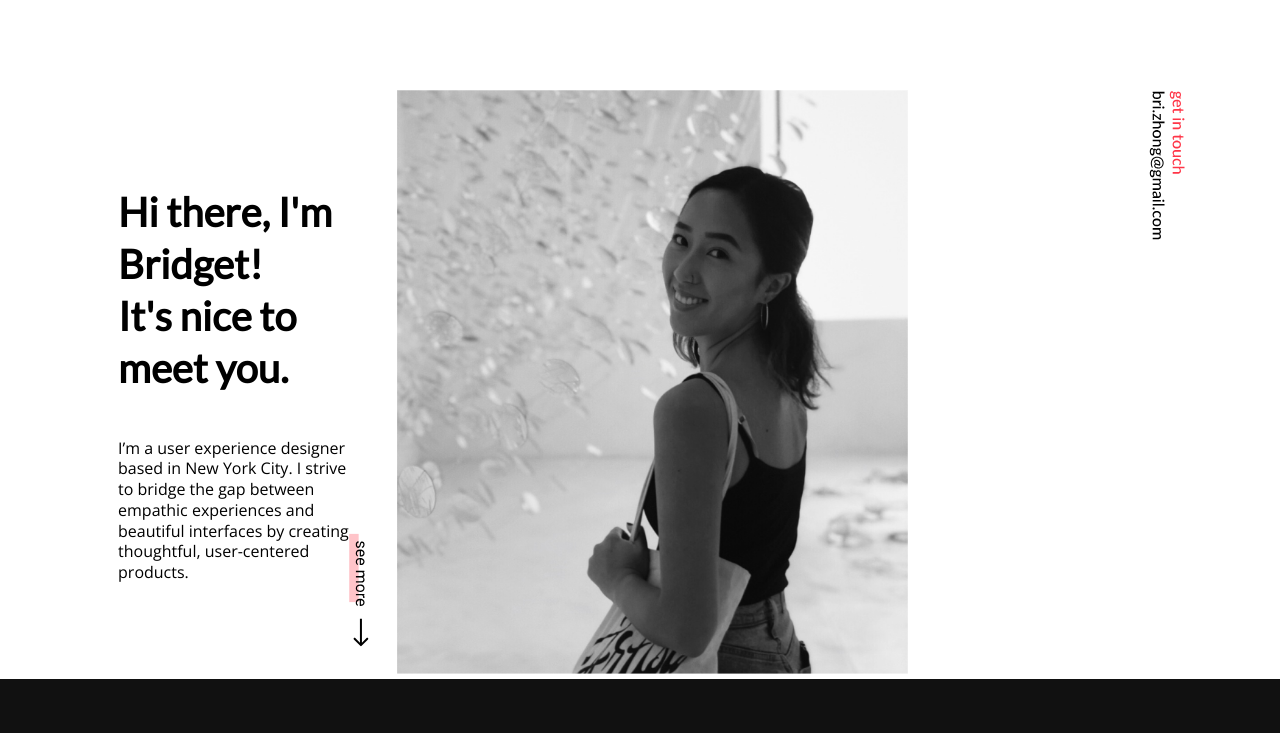
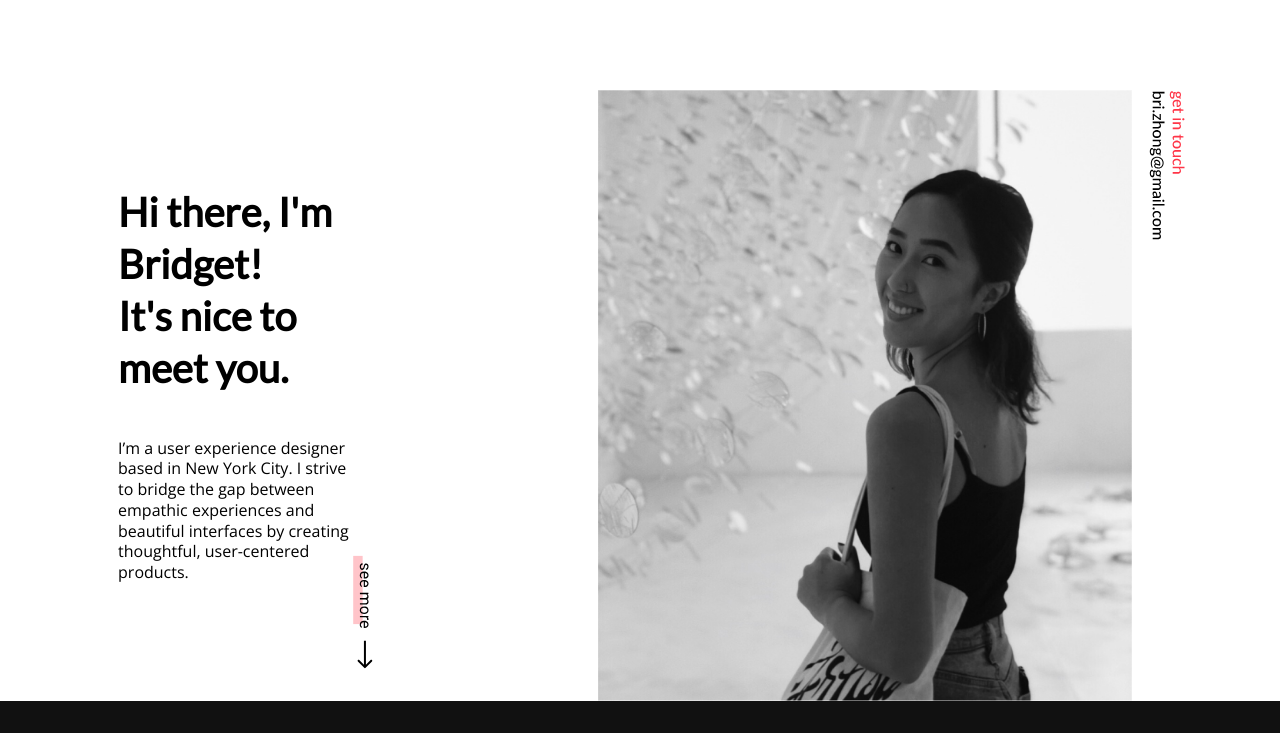
Before and after one commit to bridgetzhong/bridgetzhong-portfolio.github.io, a plain HTML site: page index.html in a window 1280 px wide. Shown: the part 67-800 px from the top of the page. Drawn offline with nearby package versions, Linux system fonts and the light colour scheme.

Commit message:
left hand margins not disappearing in hero panel

```diff
--- a/css/style.css
+++ b/css/style.css
@@ -160,14 +160,20 @@ body {
   max-width:450px;
 }
 
+.background__pic {
+  flex-grow: 1;
+  margin-right: 0;
+}
 
 .background-pic {
+  width: 70%;
+  margin-right: 0;
   flex-grow: 1;
-  max-width: 68%;
+  float: right;
 }
 
 .hero-scroll {
-  margin-right: 3rem;
+  margin-right: 1rem;
   position: relative;
   bottom: 0;
   margin-bottom: 2rem;
@@ -177,6 +183,10 @@ body {
 .see-more {
   position: absolute;
   bottom: 0;
+}
+
+.contact__headline {
+  margin-left: 1rem;
 }
 
 
```
